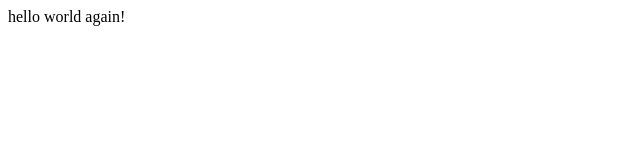
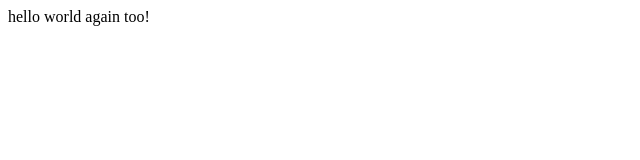
Before and after one commit to abyssluke/abyssluke.github.io, a plain HTML site: page test.html in a window 1280 px wide. Shown: the full height of the page, 0-640 px from the left. Drawn offline with Linux system fonts and the light colour scheme.

Commit message:
test.html edited again too

```diff
--- a/test.html
+++ b/test.html
@@ -1,4 +1,4 @@
 <?doctype html>
 <html><head><title>test</title></head>
 <body>
-hello world again!</body></html>
+hello world again too!</body></html>
```
